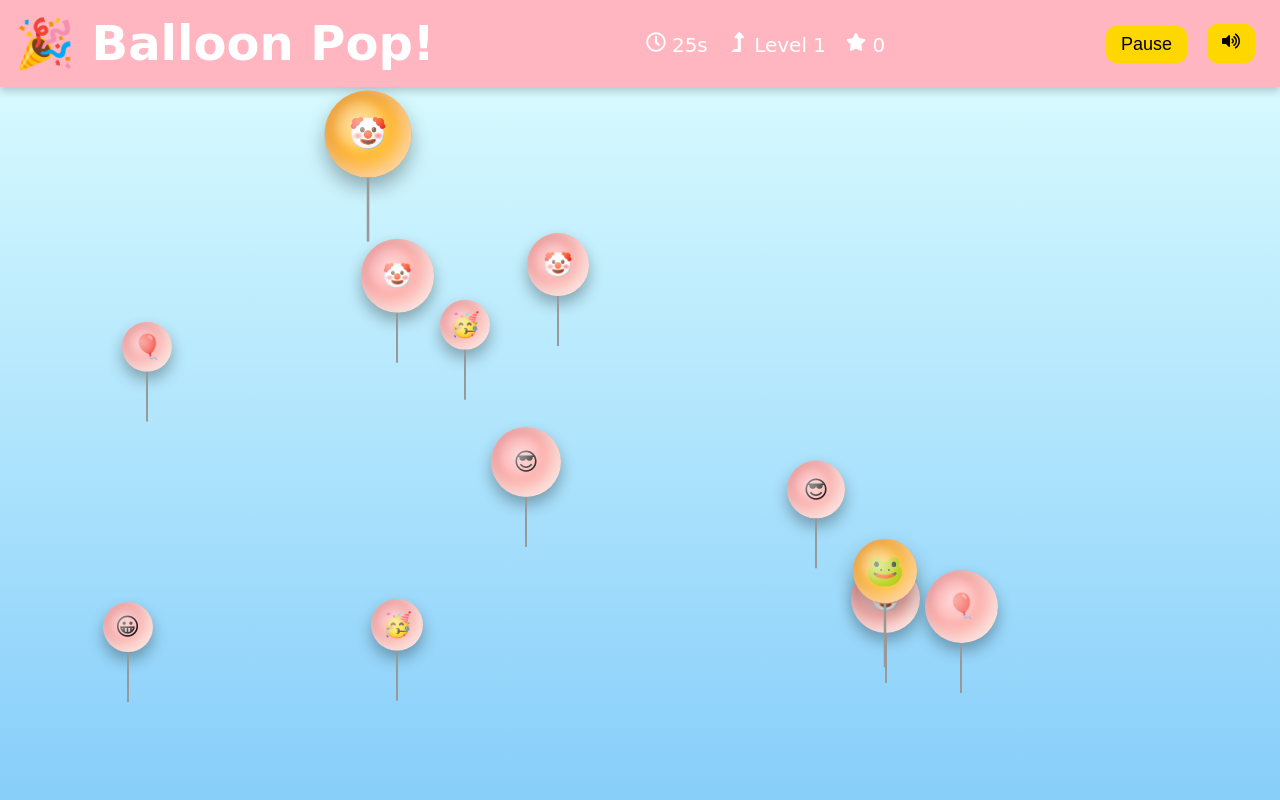
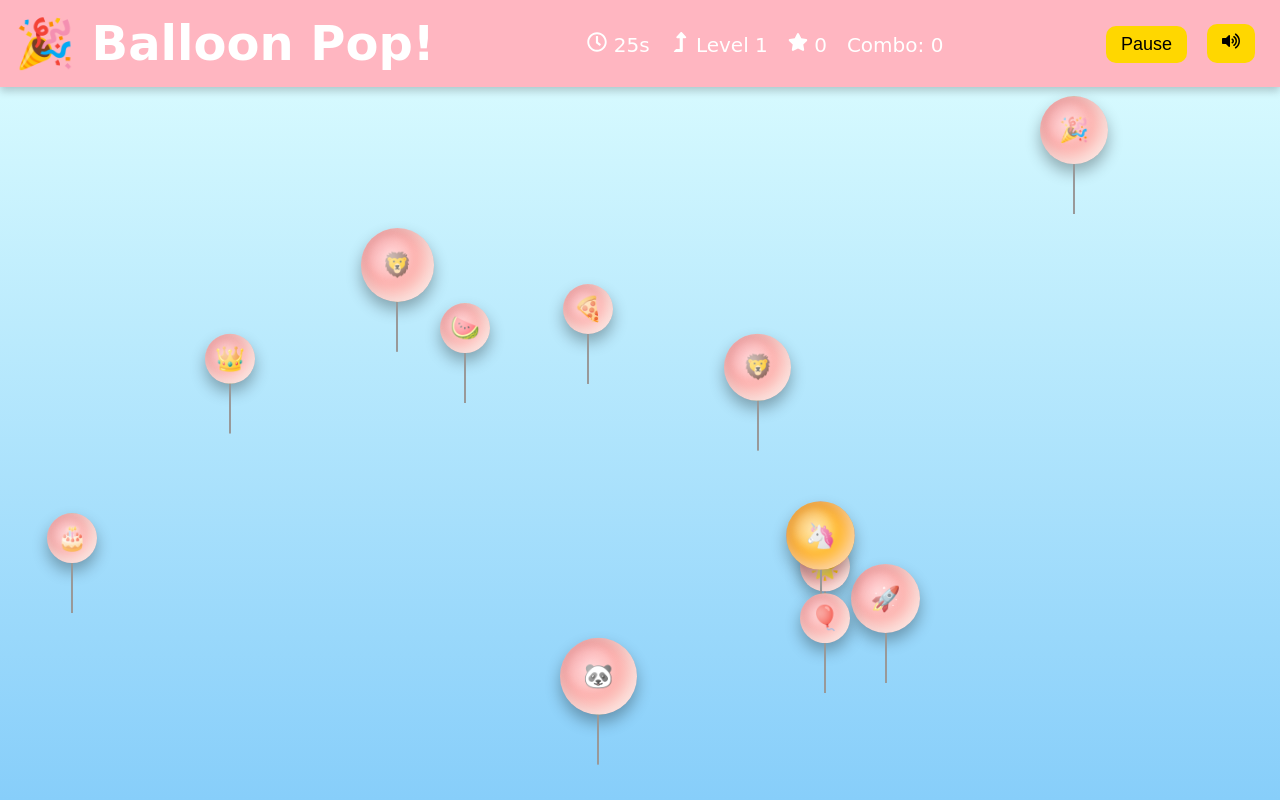
Before and after one commit to chmuhammadasim/BetterAim-React, a React (Create React App) app: page / in a window 1280 px wide. Built offline with nearby package versions, Linux system fonts and the light colour scheme.

Commit message:
Refactor game area styles, add balloon click functionality, and implement balloon animations

```diff
--- a/src/App.js
+++ b/src/App.js
@@ -9,7 +9,7 @@ function App() {
   const [level, setLevel] = useState(1);
   const [timeLeft, setTimeLeft] = useState(30);
   const [gameOver, setGameOver] = useState(false);
-  const [combo, setCombo] = useState(0);
+  const [combo, setCombo] = useState(0); // Used for combo display
   const [paused, setPaused] = useState(false);
   const [soundOn, setSoundOn] = useState(true);
   const popSoundRef = useRef(new Audio(popSoundFile));
@@ -19,8 +19,15 @@ function App() {
     return colors[Math.floor(Math.random() * colors.length)];
   };
 
+  // Function to generate balloons
   const generateBalloon = useCallback(() => {
-    const faces = ['🎈', '😀', '🥳', '😎', '🤡', '🐸'];
+    const faces = [
+      '🎈', '😃', '🦄', '🐶', '🐱', '🐻',
+      '🐼', '🐸', '🌈', '🍭', '🍉', '🍕',
+      '🎉', '🎵', '🚀', '🦁', '✨', '🎂',
+      '🎈', '👑', '🌟'
+    ];
+
     const newBalloon = {
       id: Math.random(),
       x: Math.random() * 90,
@@ -30,16 +37,21 @@ function App() {
       face: faces[Math.floor(Math.random() * faces.length)],
       isBonus: Math.random() < 0.1,
       type: Math.random() < 0.05 ? 'time' : Math.random() < 0.05 ? 'slow' : null,
+      multiplier: Math.random() < 0.05 ? 2 : 1, // 2x score multiplier
+      powerUp: Math.random() < 0.1 ? 'extraTime' : null, // 10% chance for an extra time power-up
     };
+
     setBalloons((prev) => [...prev, newBalloon]);
   }, [level]);
 
+  // Interval for generating balloons
   useEffect(() => {
     if (paused || gameOver) return;
     const interval = setInterval(generateBalloon, Math.max(500 - level * 50, 300));
     return () => clearInterval(interval);
   }, [generateBalloon, level, paused, gameOver]);
 
+  // Timer countdown and game over logic
   useEffect(() => {
     if (timeLeft <= 0) setGameOver(true);
     if (!paused && !gameOver) {
@@ -48,25 +60,45 @@ function App() {
     }
   }, [paused, gameOver, timeLeft]);
 
+  // Handling balloon click events
   const handleBalloonClick = (id) => {
     const balloon = balloons.find((b) => b.id === id);
     if (!balloon) return;
 
     if (soundOn) popSoundRef.current.play();
     setBalloons((prev) => prev.filter((b) => b.id !== id));
-    setScore((prev) => prev + (balloon.isBonus ? 20 : 10));
 
-    if (balloon.type === 'time') setTimeLeft((prev) => prev + 5);
-    if (balloon.type === 'slow') setPaused(true); // Temporarily pauses
+    const scoreIncrement = balloon.isBonus ? 20 : 10;
+    setScore((prev) => prev + scoreIncrement * balloon.multiplier);
 
-    setCombo((prev) => (prev + 1) % 10 === 0 ? advanceLevel() : prev + 1);
+    if (balloon.type === 'time') {
+      setTimeLeft((prev) => prev + 5);
+    } else if (balloon.type === 'slow') {
+      setPaused(true); // Temporarily pauses
+    }
+
+    if (balloon.powerUp === 'extraTime') {
+      setTimeLeft((prev) => prev + 10);
+    }
+
+    // Check for combo
+    setCombo((prev) => {
+      const newCombo = prev + 1;
+      if (newCombo % 10 === 0) {
+        advanceLevel();
+        return 0; // Reset combo count
+      }
+      return newCombo;
+    });
   };
 
+  // Function to advance level
   const advanceLevel = () => {
     setLevel((prev) => prev + 1);
     setTimeLeft(30);
   };
 
+  // Function to restart the game
   const restartGame = () => {
     setScore(0);
     setLevel(1);
@@ -85,6 +117,7 @@ function App() {
           <span><FaRegClock /> {timeLeft}s</span>
           <span><FaLevelUpAlt /> Level {level}</span>
           <span><FaStar /> {score}</span>
+          <span>Combo: {combo}</span> {/* Displaying the combo count */}
         </div>
         <div className="controls">
           <button onClick={() => setPaused(!paused)}>
```
